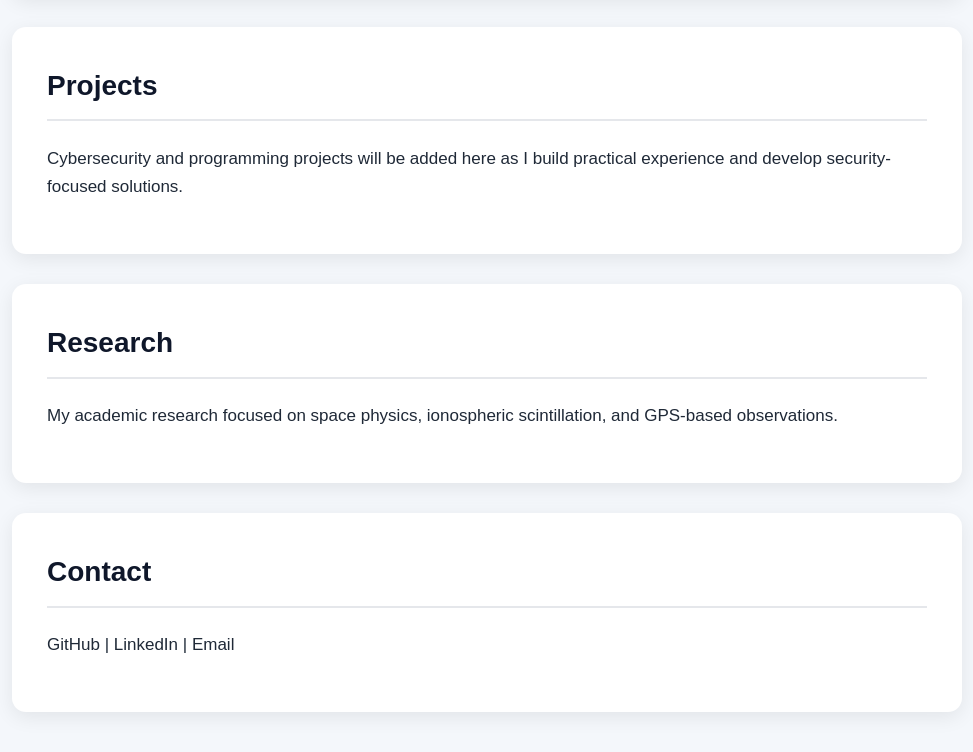
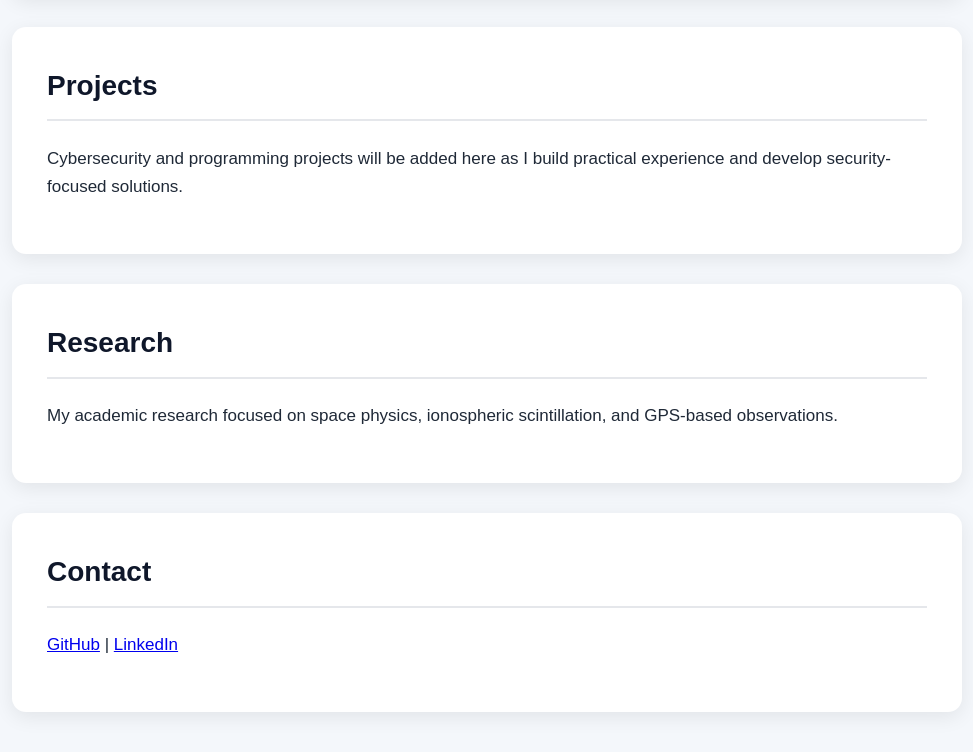
Before and after one commit to tigistmolla/tigistmolla.github.io, a plain HTML site: page index.html in a window 1280 px wide. Shown: the part 860-1612 px from the top of the page, without its empty margins (153-1126 px from the left). Drawn offline with Linux system fonts and the light colour scheme.

Commit message:
Add professional links
Updated the contact section with links to GitHub and LinkedIn.

```diff
--- a/index.html
+++ b/index.html
@@ -48,11 +48,14 @@
     </section>
 
     <section>
-        <h2>Contact</h2>
-        <p>
-            GitHub | LinkedIn | Email
-        </p>
-    </section>
+    <h2>Contact</h2>
+
+    <p>
+        <a href="https://github.com/tigistmolla" target="_blank">GitHub</a>
+        |
+        <a href="https://www.linkedin.com/in/tigist-molla-63ba55372" target="_blank">LinkedIn</a>
+    </p>
+</section>
 
 </main>
 
```
